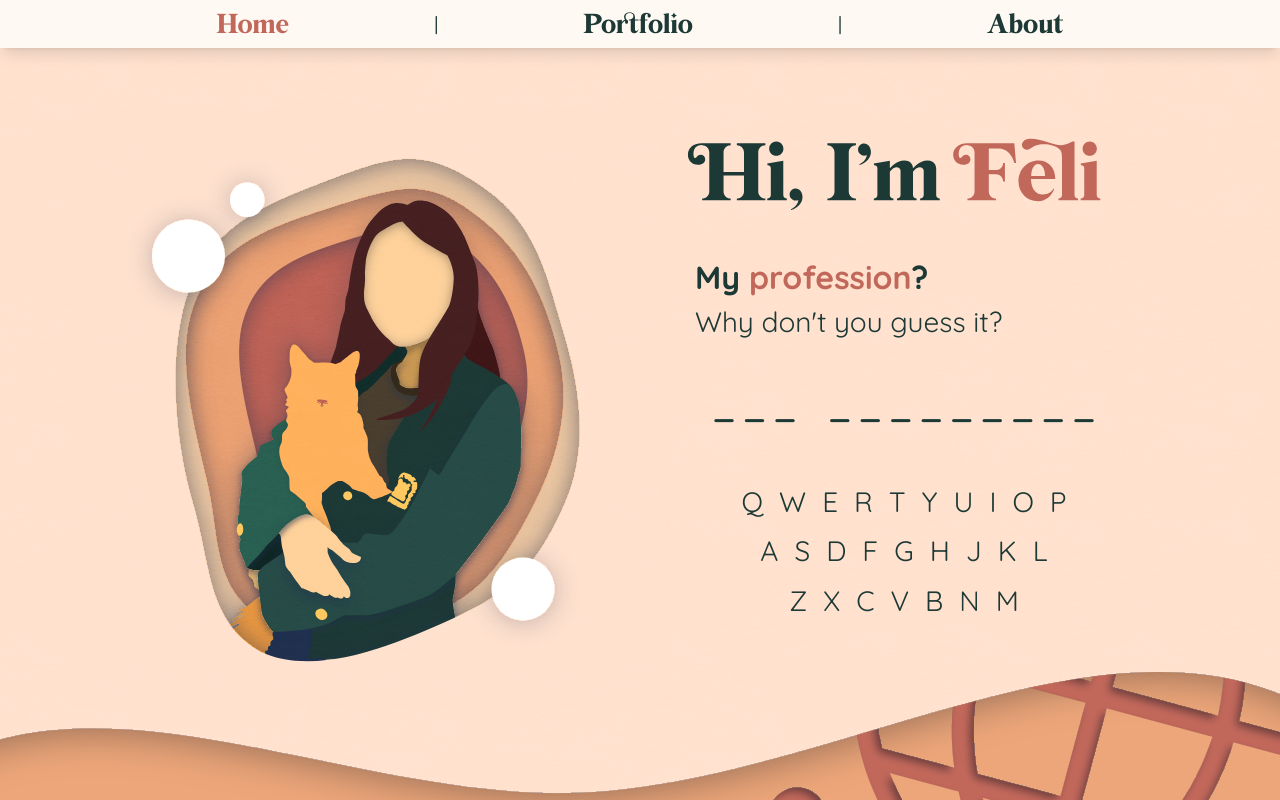
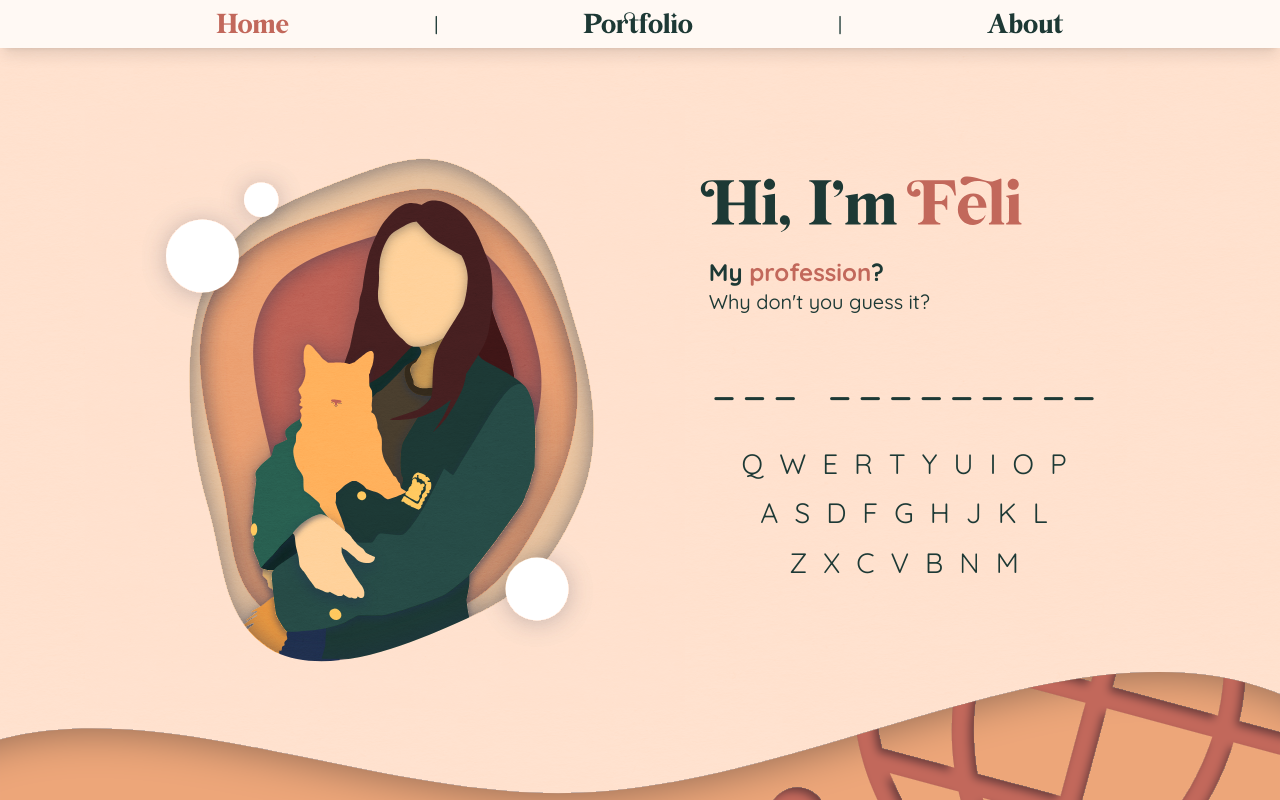
Before and after one commit to FelineJTD/Personal-Website, a Vue app: page / in a window 1280 px wide. Shown: the top 800 px of the page. Built offline with nearby package versions, Linux system fonts and the light colour scheme.

Commit message:
fix: improve landing page

```diff
--- a/src/views/HomePage.vue
+++ b/src/views/HomePage.vue
@@ -63,23 +63,23 @@ import PortfolioThumbnail from '../components/PortfolioThumbnail.vue';
   <div class="bg-coral-100 bg-[url('./assets/texture-25.png')] bg-blend-overlay bg-repeat min-h-screen text-teal-t pt-16 lg:pt-12 overflow-x-hidden">
 
     <!--- SECTION I -->
-    <section class="flex flex-col lg:flex-row min-h-[90vh] w-full items-center justify-center lg:-ml-12 -mb-24 px-[8%]" @mousemove="onMousemove">
+    <section class="flex flex-col lg:gap-6 xl:gap-[5%] lg:flex-row min-h-[90vh] h-fit max-h-[100vh] w-full items-center justify-center lg:-ml-12 -mb-24 px-[8%]" @mousemove="onMousemove">
       <!-- left -->
-      <div class="mb-12 lg:mb-0 lg:mr-6">
-        <div class="bg-coral-500 relative h-64 md:h-96 lg:h-[75vh] w-64 md:w-96 lg:w-[75vh] -p-12 overflow-hidden">
+      <div class="mb-12 lg:mb-0">
+        <div class="bg-coral-500 relative h-64 md:h-96 lg:h-[75vh] xl:h-[50vh] w-64 md:w-96 lg:w-[75vh] xl:w-[50vh] -p-12 overflow-hidden">
           <img src="../assets/homepage/bottom.png" alt="" class="absolute" :style="{ transform: `translate(${-x*75}px, ${-y*30}px)` }" />
           <img src="../assets/homepage/mid.svg" alt="" class="absolute" :style="{ transform: `translate(${-x*50}px, ${-y*17}px)` }" />
           <img src="../assets/homepage/top.svg" alt="" class="absolute" :style="{ transform: `translate(${-x*35}px, ${-y*15}px)` }" />
-          <img src="../assets/homepage/cover.svg" alt="" class="absolute object-cover" />
+          <img src="../assets/homepage/cover.svg" alt="" class="absolute object-cover scale-105" />
           <img src="../assets/homepage/circles.svg" alt="" class="absolute" :style="{ transform: `translate(${-x*20}px, ${-y*10}px)` }" />
           <img src="../assets/texture-25.png" alt="" class="absolute w-full h-full mix-blend-overlay" />
         </div>
       </div>
       <!-- right -->
-      <div class="text-center lg:text-left">
-        <img src="../assets/homepage/hi_im_feli.svg" alt="Hi, I'm Feli" class="h-[3rem] md:h-[4.5rem] lg:-translate-x-3 mb-12 w-full lg:w-auto" />
-        <h3 class="font-black">My <span class="text-coral-t">profession</span>?</h3>
-        <h4>Why don't you guess it?</h4>
+      <div class="text-center lg:text-left py-24">
+        <img src="../assets/homepage/hi_im_feli.svg" alt="Hi, I'm Feli" class="h-[3rem] md:h-[3.5rem] lg:-translate-x-3 mb-6 w-full lg:w-auto" />
+        <p class="text-2xl font-black">My <span class="text-coral-t">profession</span>?</p>
+        <p class="text-xl">Why don't you guess it?</p>
         <!-- hangman -->
         <div class="flex flex-col w-full items-center my-12">
           <div class="flex">
@@ -98,7 +98,7 @@ import PortfolioThumbnail from '../components/PortfolioThumbnail.vue';
             <Blank char="R" :filled="keyState('R')" :fin="cont"/>
           </div>
           <!-- <Keyboard keyPressed="keyboard_pressed" /> -->
-          <div class="flex mt-12">
+          <div class="flex mt-8">
             <Key @click="keyPressed('Q')" char="Q" :disabled="keyState('Q')" :fin="cont"/>
             <Key @click="keyPressed('W')" char="W" :disabled="keyState('W')" :fin="cont"/>
             <Key @click="keyPressed('E')" char="E" :disabled="keyState('E')" :fin="cont"/>
@@ -134,8 +134,8 @@ import PortfolioThumbnail from '../components/PortfolioThumbnail.vue';
       </div>
     </section>
     <!-- cont. -->
-    <div class="flex w-full justify-center translate-y-12">
-      <a href="#introduction" :class="cont? 'block':'hidden'">
+    <div class="flex w-full justify-center">
+      <a href="#introduction" :class="cont? 'block min-w-[5rem] h-6':'hidden'">
         <button class="flex flex-col items-center animate-bounce mt-12 lg:mt-0 lg:absolute hover:font-bold hover:text-coral-t duration-200" :class="cont? 'visible':'invisible'">
           <p class="animate-fadeIn mb-1 font-semibold">continue</p>
           <img src="../assets/homepage/arrow-down.svg" alt="" class="w-4 h-4 animate-fadeIn" />
```
Also changed, not shown: src/assets/homepage/cover.svg.
